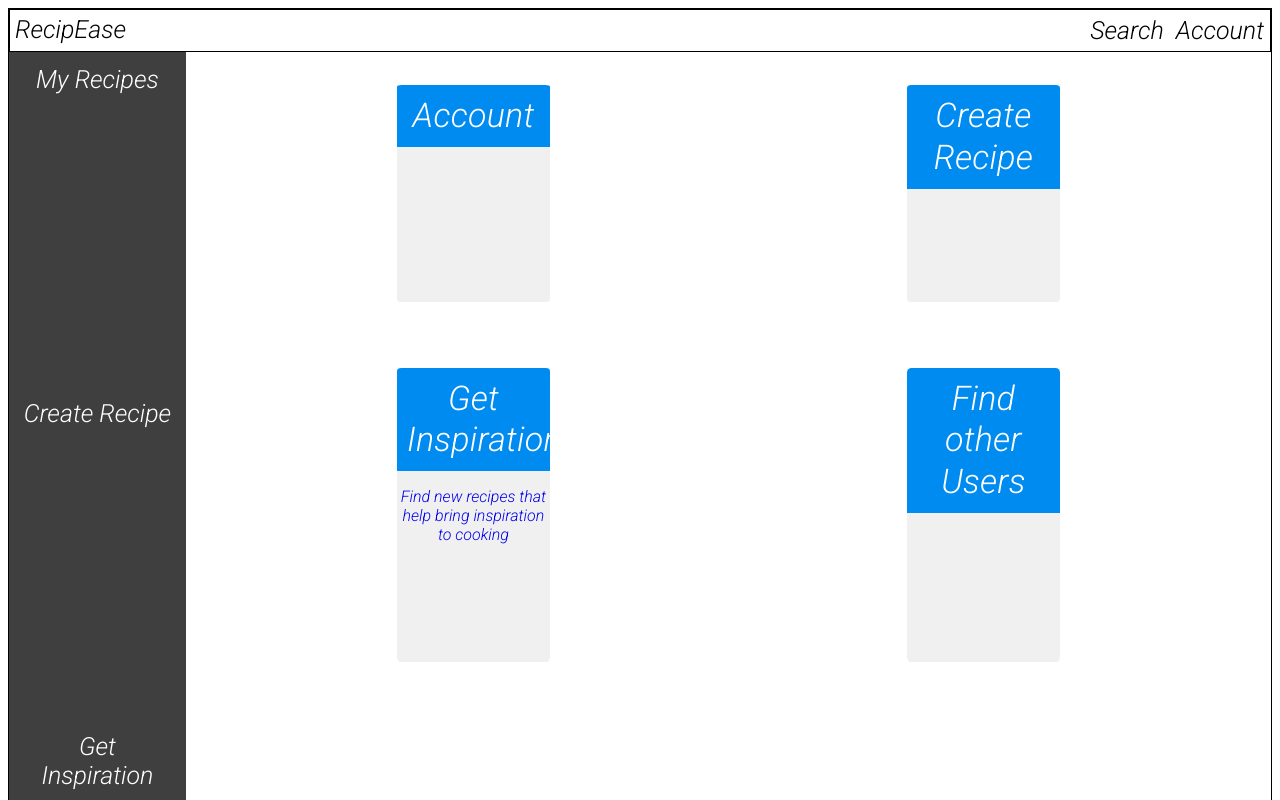
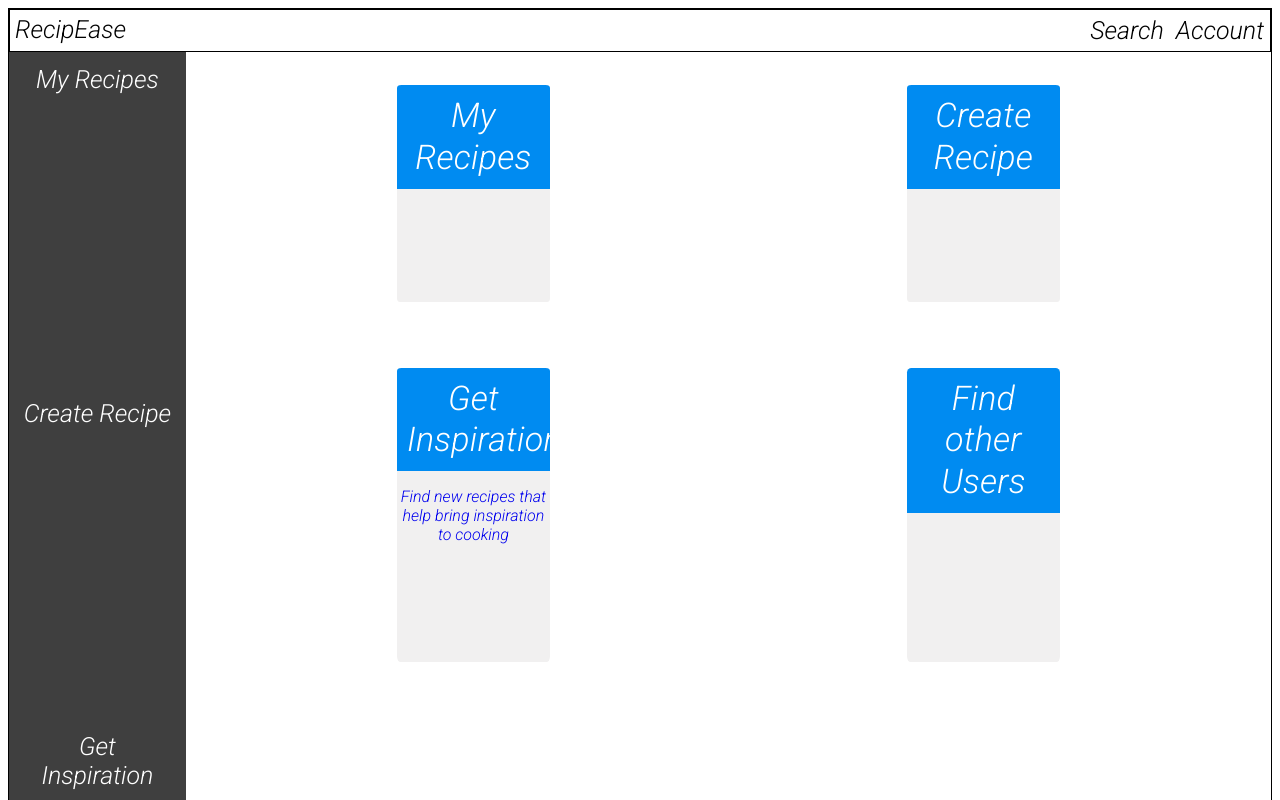
Before and after one commit to Chubbard022/recipeBookFE, a React (Create React App) app: page /dashboard in a window 1280 px wide. Shown: the top 800 px of the page. Built offline with nearby package versions, Linux system fonts and the light colour scheme.

Commit message:
changing display name and passing props.history to header

```diff
--- a/src/Components/Dashboard/Dashboard.js
+++ b/src/Components/Dashboard/Dashboard.js
@@ -1,5 +1,5 @@
 import React from "react"
-import { BrowserRouter as Router, Route,Link} from 'react-router-dom';
+import {Link} from 'react-router-dom';
 import Typography from '@material-ui/core/Typography';
 
 import SideBar from "./SideBar"
@@ -7,19 +7,21 @@ import DashHeader from "./DashHeader"
 import "../../styles.css"
 
 
-
 const Dashboard = (props) =>{
+    function redirect(){
+         props.history.push("/account")
+    }
     return(
         <div className="dashboard">
-            <DashHeader/>
+            <DashHeader redirect={redirect}/>
                 <div className="dashboardMain">
-                    <SideBar location={props.history} />
+                    <SideBar />
                         <div className="dashboardComp">
                             <div className="dashboardLayer">
                                 <div className="DashboardBlock">
                                     <Link className="link" to="/account">
                                         <Typography className="CardTitle"  variant="h4" component="h2" gutterBottom>
-                                            Account
+                                            My Recipes
                                         </Typography>
                                     </Link>
                                 </div>
```
